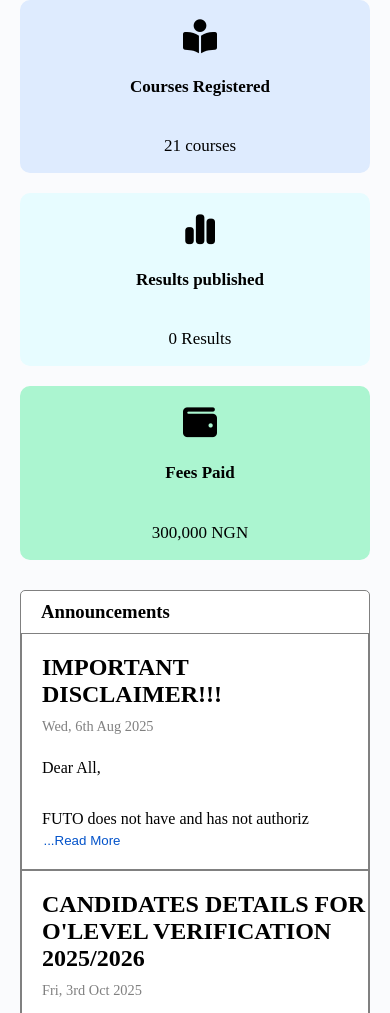
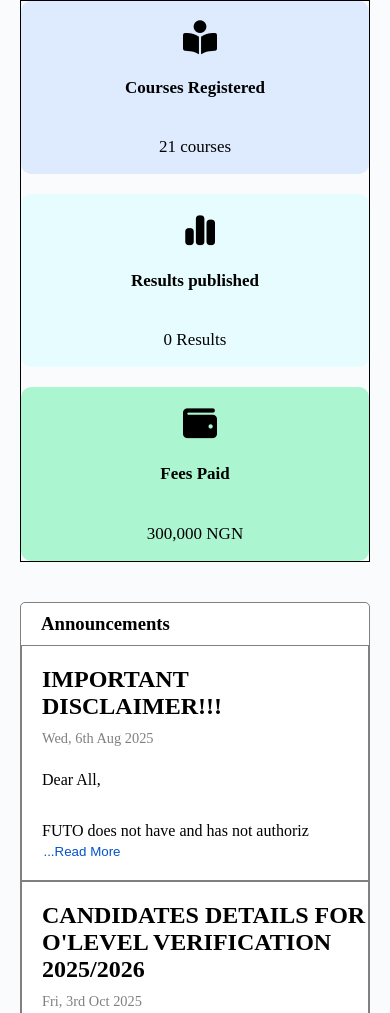
Before and after one commit to Jeruelrichard/FUTOPORTALCLONE, a plain HTML site: page index.html in a window 390 px wide. Shown: the part 365-1378 px from the top of the page. Drawn offline with Linux system fonts and the light colour scheme.

Commit message:
tiny changes made to phone responsiveness

```diff
--- a/style.css
+++ b/style.css
@@ -366,7 +366,7 @@ main {
   margin-top: 20px;
   display: flex;
   flex-direction: row;
-  height: 170px;
+  min-height: 170px; /*Added New, Delete if not working fine*/
   gap: 20px;
 }
 
@@ -376,6 +376,7 @@ main {
   justify-content: space-around;
   background: var(--third-color);
   width: 100%;
+  min-height: auto; /*Added New, Delete if not working fine*/
   font-size: 17px;
   border-radius: 10px;
 }
@@ -673,10 +674,15 @@ header .logo p{
 
 .card-container {
   flex-direction: column;
+  border: 1px solid black;
 }
 
 .card-container .card {
   align-items: center;
+}
+
+.card-container .card h4, .card-container .card p {
+  margin-left: 0;
 }
 
 .hero {
@@ -684,7 +690,7 @@ header .logo p{
 }
 
 .hero2 {
-  margin-top: 420px;
+  margin-top: 40px; /*Changed from 420px to 40px*/
   margin-bottom: 50px;
 }
 }
```
